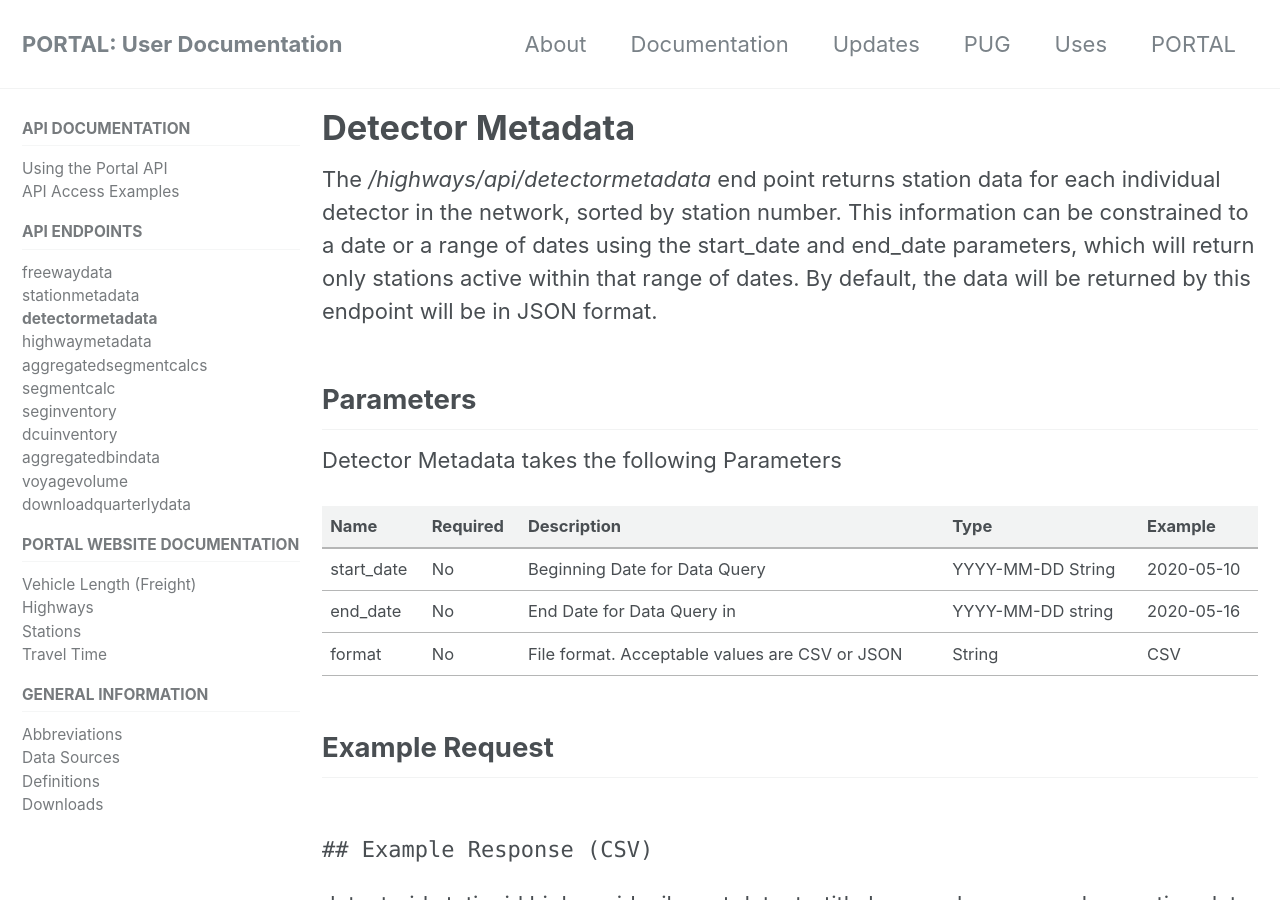
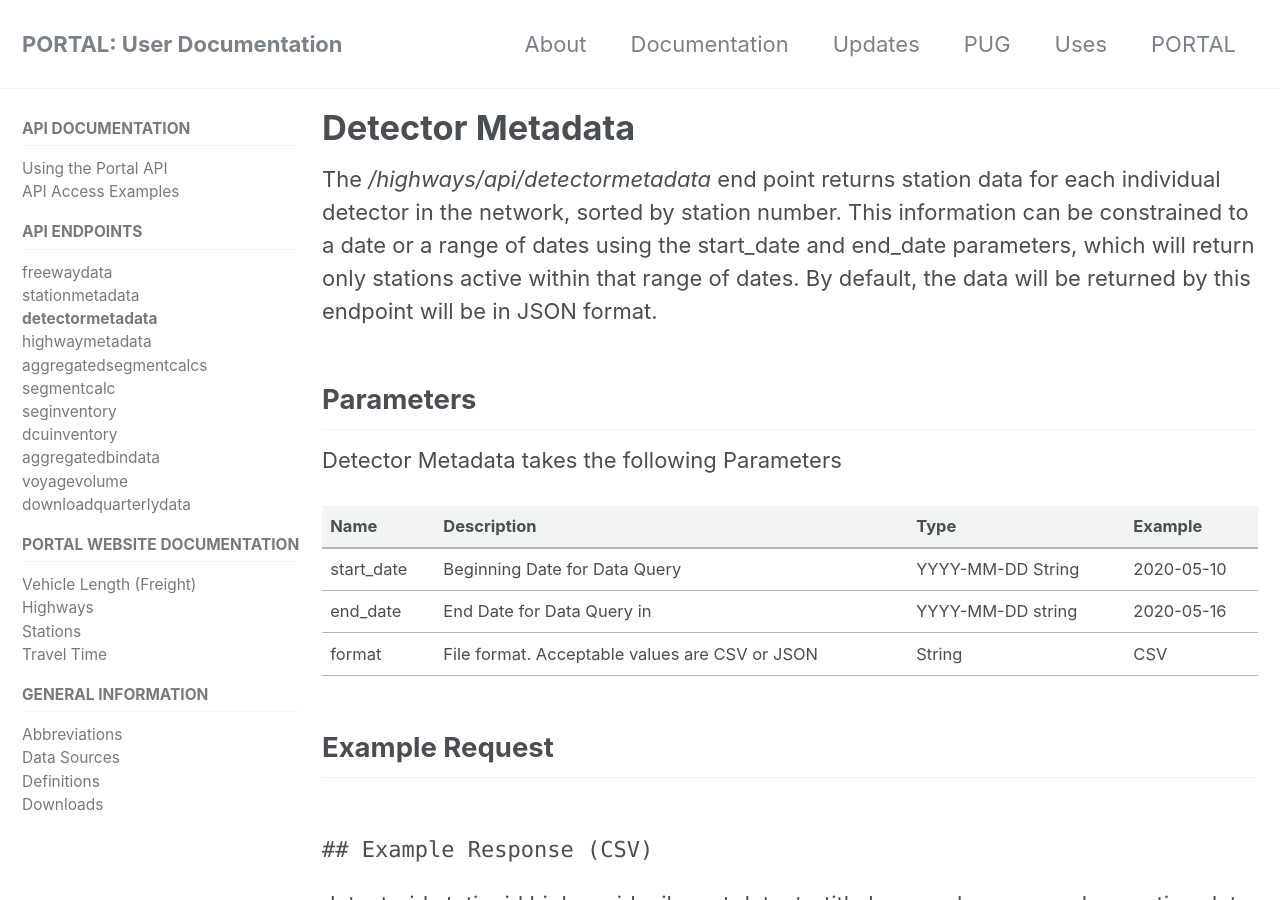
Before and after one commit to adus/portal-documentation, a Jekyll site: the page built from _documents/detectormetadata.md, in a window 1280 px wide and 900 px high. Built offline with Jekyll 4.4.1, drawn with Linux system fonts in a browser that asks for light colours; nearby versions of some CDN libraries.

Commit message:
Update detectormetadata.md
Formatting and Standardization (remove Required column from table - no params are explicitly required in API call)

````diff
--- a/_documents/detectormetadata.md
+++ b/_documents/detectormetadata.md
@@ -6,11 +6,11 @@ The _/highways/api/detectormetadata_ end point returns station data for each ind
 ## Parameters
 Detector Metadata takes the following Parameters
 
-| Name         | Required  | Description                                    | Type              | Example      |
-| ------------ | --------- | ---------------------------------------------- | ----------------- | ------------ |
-|  start_date  | No        | Beginning Date for Data Query                  | YYYY-MM-DD String | 2020-05-10   |
-|  end_date    | No        | End Date for Data Query in                     | YYYY-MM-DD string | 2020-05-16   |
-|  format      | No        | File format. Acceptable values are CSV or JSON | String            | CSV          |
+| Name         | Description                                    | Type              | Example      |
+| ------------ | ---------------------------------------------- | ----------------- | ------------ |
+|  start_date  | Beginning Date for Data Query                  | YYYY-MM-DD String | 2020-05-10   |
+|  end_date    | End Date for Data Query in                     | YYYY-MM-DD string | 2020-05-16   |
+|  format      | File format. Acceptable values are CSV or JSON | String            | CSV          |
 
 ## Example Request
 ```http://new.portal.its.pdx.edu:8080/highways/api/detectormetadata/?start_date=2020-05-10&end_date=2020-05-16&format=csv```
````
